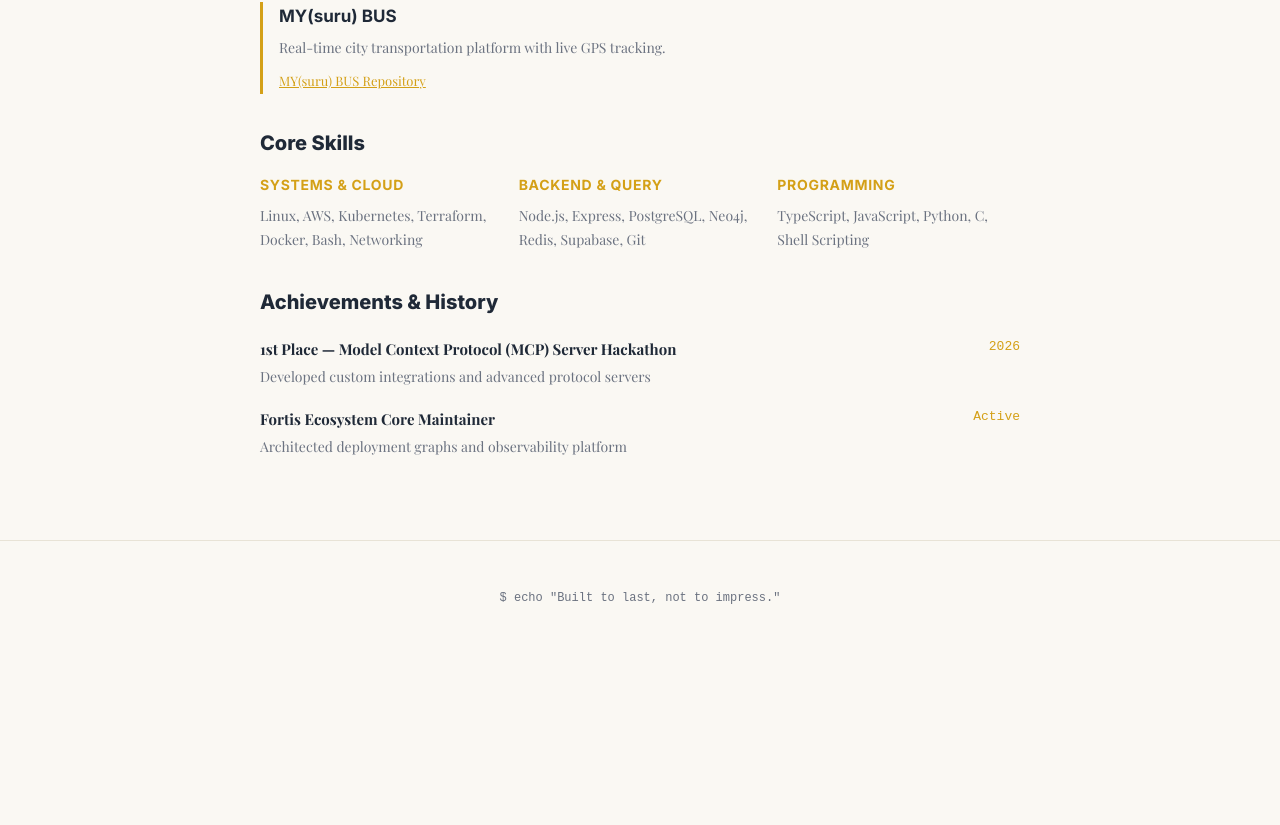
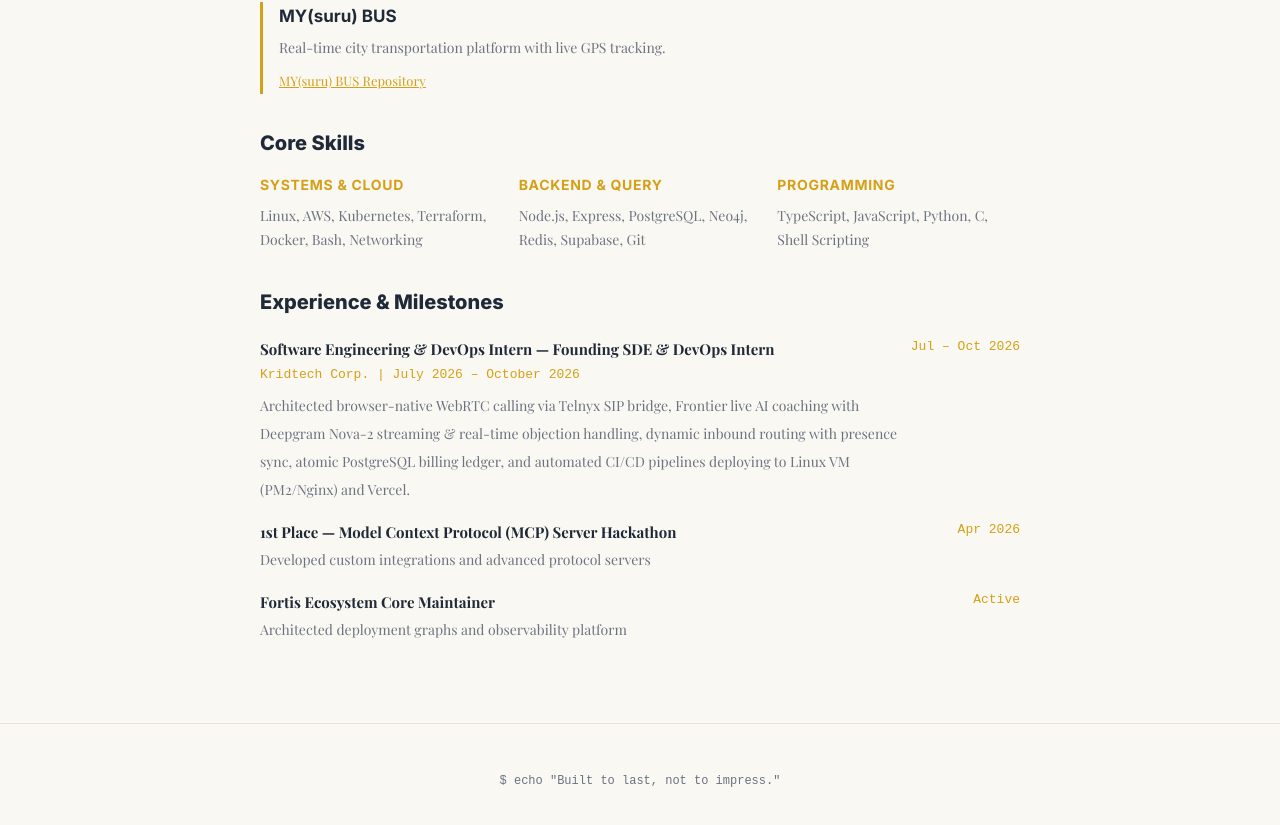
Before and after one commit to ganeshak11/PortFolio, a Next.js app: page /about in a window 1280 px wide. Shown: the part 1214-2039 px from the top of the page. Before the commit the page ends 1870 px from the top, so only its background shows below. Built offline with nearby package versions, Linux system fonts and the light colour scheme; a web font is replaced by a local one.

Commit message:
feat(experience): add Kridtech Corp (Vaniger) Founding SDE internship & update profile

```diff
--- a/src/app/about/page.tsx
+++ b/src/app/about/page.tsx
@@ -277,15 +277,23 @@ export default function AboutPage() {
                         {/* Timeline / Achievements */}
                         <section style={{ marginBottom: 20 }}>
                             <h2 style={{ fontSize: 20, fontWeight: 800, color: "var(--fg)", marginBottom: 16, fontFamily: "'Inter', sans-serif" }}>
-                                Achievements & History
+                                Experience & Milestones
                             </h2>
                             <div style={{ display: "flex", flexDirection: "column", gap: 16 }}>
+                                <div style={{ display: "flex", justifyContent: "space-between", gap: 12 }}>
+                                    <div>
+                                        <strong style={{ display: "block", fontSize: 15 }}>Software Engineering & DevOps Intern — Founding SDE & DevOps Intern</strong>
+                                        <p style={{ fontSize: 13, color: "var(--accent)", margin: "2px 0 4px 0", fontFamily: "monospace" }}>Kridtech Corp. | July 2026 – October 2026</p>
+                                        <span style={{ fontSize: 14, color: "var(--muted)" }}>Architected browser-native WebRTC calling via Telnyx SIP bridge, Frontier live AI coaching with Deepgram Nova-2 streaming & real-time objection handling, dynamic inbound routing with presence sync, atomic PostgreSQL billing ledger, and automated CI/CD pipelines deploying to Linux VM (PM2/Nginx) and Vercel.</span>
+                                    </div>
+                                    <span style={{ fontSize: 13, fontFamily: "monospace", color: "var(--accent)", flexShrink: 0 }}>Jul – Oct 2026</span>
+                                </div>
                                 <div style={{ display: "flex", justifyContent: "space-between", gap: 12 }}>
                                     <div>
                                         <strong style={{ display: "block", fontSize: 15 }}>1st Place — Model Context Protocol (MCP) Server Hackathon</strong>
                                         <span style={{ fontSize: 14, color: "var(--muted)" }}>Developed custom integrations and advanced protocol servers</span>
                                     </div>
-                                    <span style={{ fontSize: 13, fontFamily: "monospace", color: "var(--accent)", flexShrink: 0 }}>2026</span>
+                                    <span style={{ fontSize: 13, fontFamily: "monospace", color: "var(--accent)", flexShrink: 0 }}>Apr 2026</span>
                                 </div>
                                 <div style={{ display: "flex", justifyContent: "space-between", gap: 12 }}>
                                     <div>
--- a/src/components/Achievements.tsx
+++ b/src/components/Achievements.tsx
@@ -5,6 +5,16 @@ import { m, useInView } from "framer-motion";
 import { Trophy, Briefcase } from "lucide-react";
 
 const ITEMS = [
+    {
+        type: "experience",
+        Icon: Briefcase,
+        badge: "FOUNDING SDE",
+        title: "Software Engineering & DevOps Intern — Founding SDE & DevOps Intern",
+        org: "Kridtech Corp. | July 2026 – October 2026",
+        desc: "Founding SDE & DevOps Intern for Vaniger (production conversational sales & telephony platform). Architected browser-native WebRTC calling via Telnyx SIP bridge, Frontier live AI coaching with dual-channel Deepgram Nova-2 streaming & real-time objection handling, dynamic inbound routing with presence sync, atomic PostgreSQL billing ledger, and automated CI/CD pipelines deploying to Linux VM (PM2/Nginx) and Vercel.",
+        tags: ["WebRTC", "Telnyx", "Deepgram", "Node.js", "PostgreSQL", "CI/CD", "Next.js"],
+        meta: "July 2026 – October 2026",
+    },
     {
         type: "award",
         Icon: Trophy,
--- a/src/components/TerminalMode.tsx
+++ b/src/components/TerminalMode.tsx
@@ -430,6 +430,7 @@ Role: DevOps Engineer & System Architect
 Location: Mysuru, Karnataka, India
 
 [EXPERIENCE & ACHIEVEMENTS]
+▸ Software Engineering & DevOps Intern — Founding SDE & DevOps Intern @ Kridtech Corp.
 ▸ AI & Machine Learning Intern @ Artsy Technologies
 ▸ 1st Place - MCP-Based Systems Engineering Hackathon
 
```
Also changed, not shown: public/profile.png, 1 other file (tests, documents, lock files or other folders).
